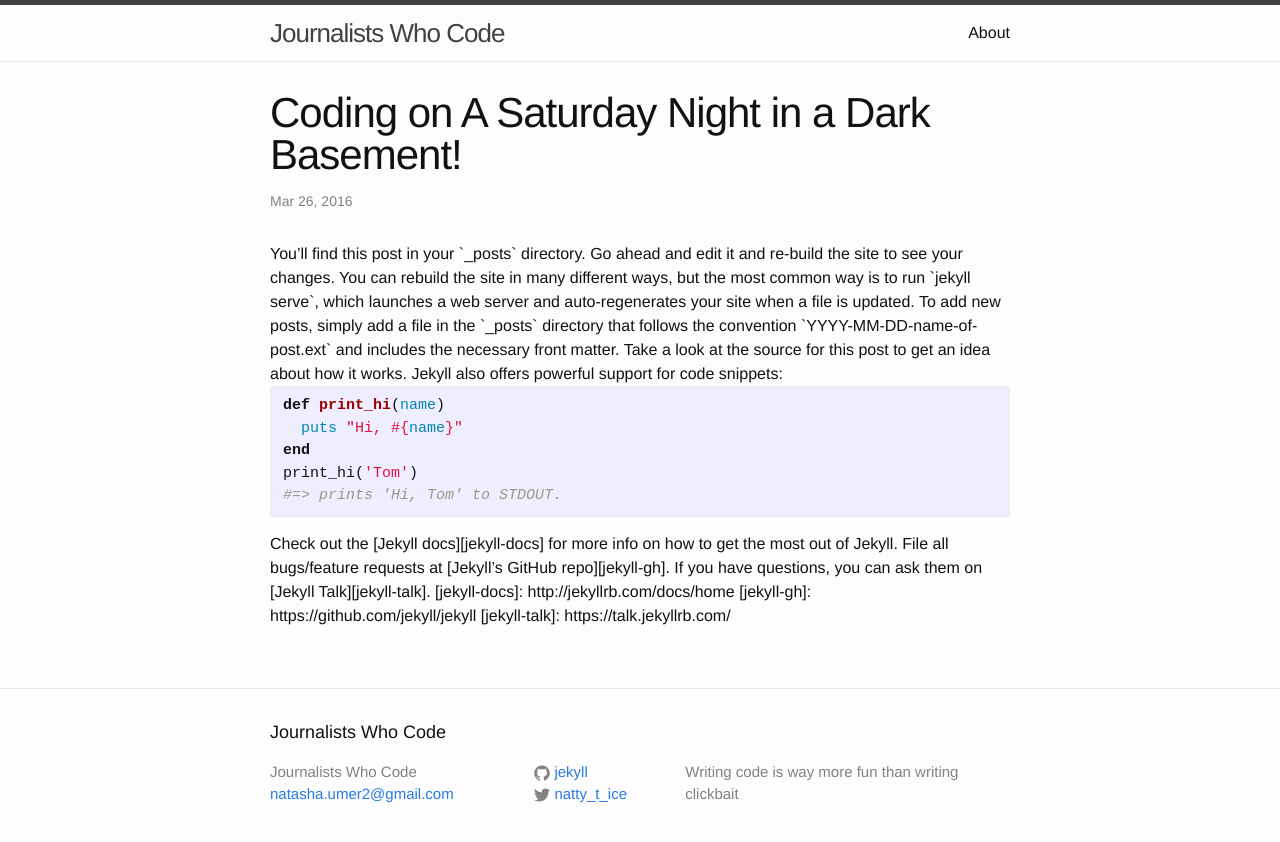
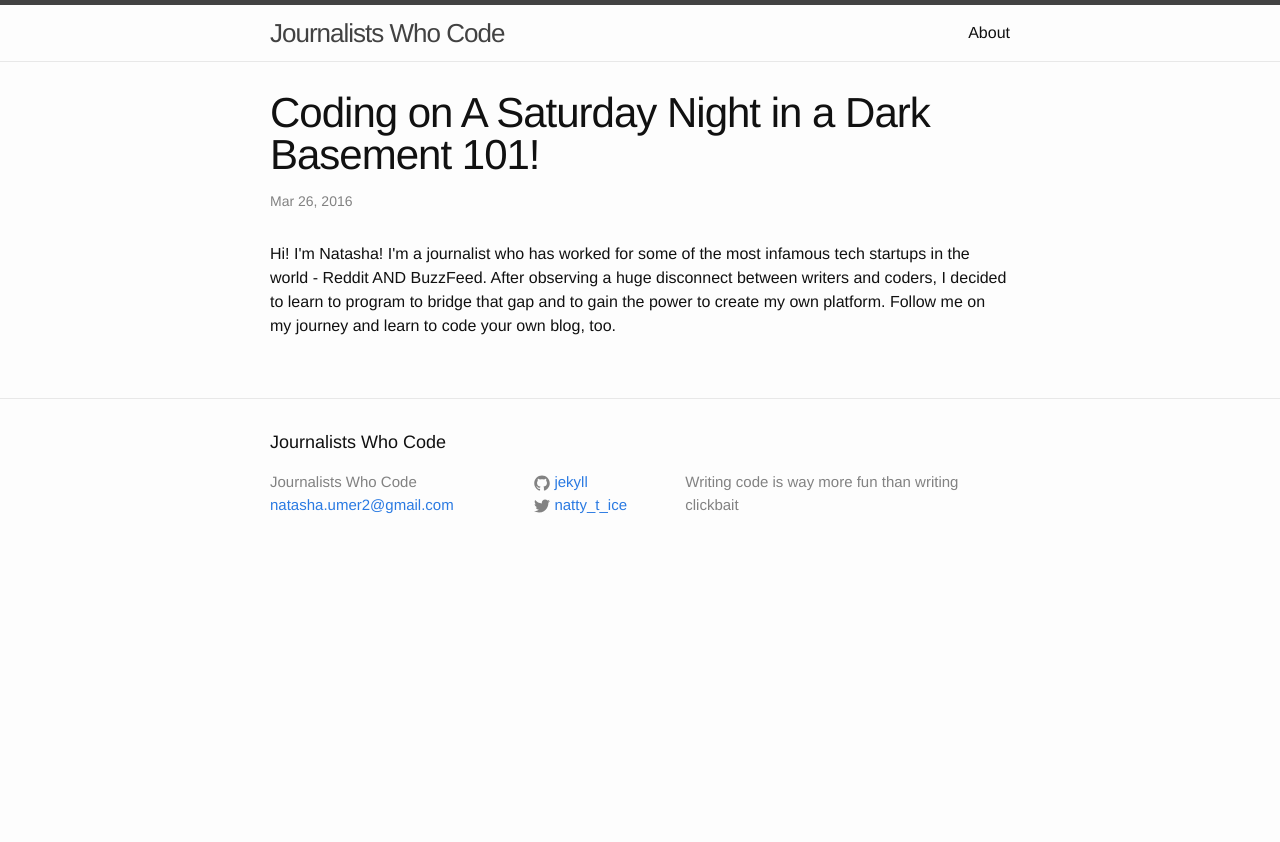
Before and after one commit to natashaU/Building_A_Blog, a Jekyll site: the page built from _posts/2016-03-3-3-26-Coding-on-a-SaSaturday-Night.html, in a window 1280 px wide. Shown: the top 842 px of the page. Built offline with Jekyll 4.4.1, drawn with Linux system fonts in a browser that asks for light colours.

Commit message:
update first post

```diff
--- a/_posts/2016-03-3-3-26-Coding-on-a-SaSaturday-Night.html
+++ b/_posts/2016-03-3-3-26-Coding-on-a-SaSaturday-Night.html
@@ -1,25 +1,7 @@
 ---
 layout: post
-title:  "Coding on A Saturday Night in a Dark Basement!"
+title:  "Coding on A Saturday Night in a Dark Basement 101!"
 date:   2016-03-26 18:19:47 -0400
-categories: javascript
+categories: coding101
 ---
-You’ll find this post in your `_posts` directory. Go ahead and edit it and re-build the site to see your changes. You can rebuild the site in many different ways, but the most common way is to run `jekyll serve`, which launches a web server and auto-regenerates your site when a file is updated.
-
-To add new posts, simply add a file in the `_posts` directory that follows the convention `YYYY-MM-DD-name-of-post.ext` and includes the necessary front matter. Take a look at the source for this post to get an idea about how it works.
-
-Jekyll also offers powerful support for code snippets:
-
-{% highlight ruby %}
-def print_hi(name)
-  puts "Hi, #{name}"
-end
-print_hi('Tom')
-#=> prints 'Hi, Tom' to STDOUT.
-{% endhighlight %}
-
-Check out the [Jekyll docs][jekyll-docs] for more info on how to get the most out of Jekyll. File all bugs/feature requests at [Jekyll’s GitHub repo][jekyll-gh]. If you have questions, you can ask them on [Jekyll Talk][jekyll-talk].
-
-[jekyll-docs]: http://jekyllrb.com/docs/home
-[jekyll-gh]:   https://github.com/jekyll/jekyll
-[jekyll-talk]: https://talk.jekyllrb.com/
+Hi! I'm Natasha! I'm a journalist who has worked for some of the most infamous tech startups in the world - Reddit AND BuzzFeed. After observing a huge disconnect between writers and coders, I decided to learn to program to bridge that gap and to gain the power to create my own platform. Follow me on my journey and learn to code your own blog, too.
```
